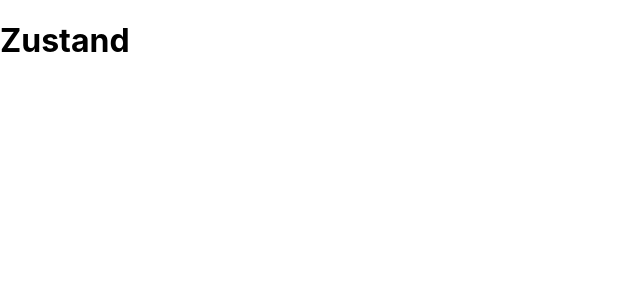
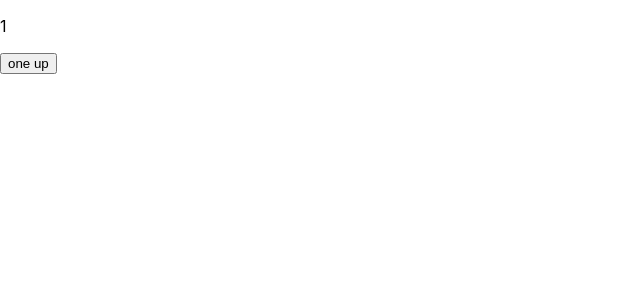
Before and after one commit to joonwonBaek/React-state-practice, a React (Create React App) app in the folder zustand/: page / in a window 1280 px wide. Shown: the top 300 px of the page, without its empty margins (0-640 px from the left). Built offline with nearby package versions, Linux system fonts and the light colour scheme.

Commit message:
zustand Counter 앱 구현

```diff
--- a/zustand/src/App.jsx
+++ b/zustand/src/App.jsx
@@ -1,7 +1,9 @@
+import Counter from "./components/Counter";
+
 const App = () => {
   return (
     <div>
-      <h1>Zustand</h1>
+      <Counter />
     </div>
   );
 };
--- /dev/null
+++ b/zustand/src/components/Counter.jsx
@@ -0,0 +1,14 @@
+import React from "react";
+import { useCounterStore } from "../store";
+
+const Counter = () => {
+  const { count, increment } = useCounterStore();
+  return (
+    <div>
+      <p>{count}</p>
+      <button onClick={increment}>one up</button>
+    </div>
+  );
+};
+
+export default Counter;
--- /dev/null
+++ b/zustand/src/store.js
@@ -0,0 +1,6 @@
+import create from "zustand";
+
+export const useCounterStore = create((set) => ({
+  count: 1,
+  increment: () => set((state) => ({ count: state.count + 1 })),
+}));
```
